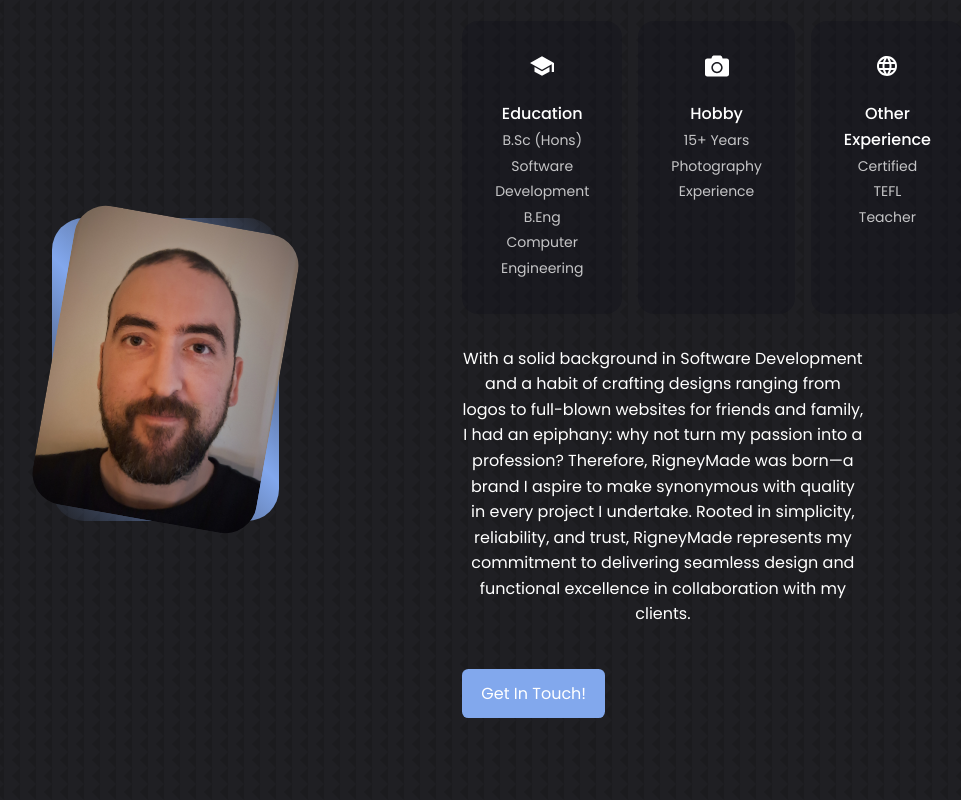
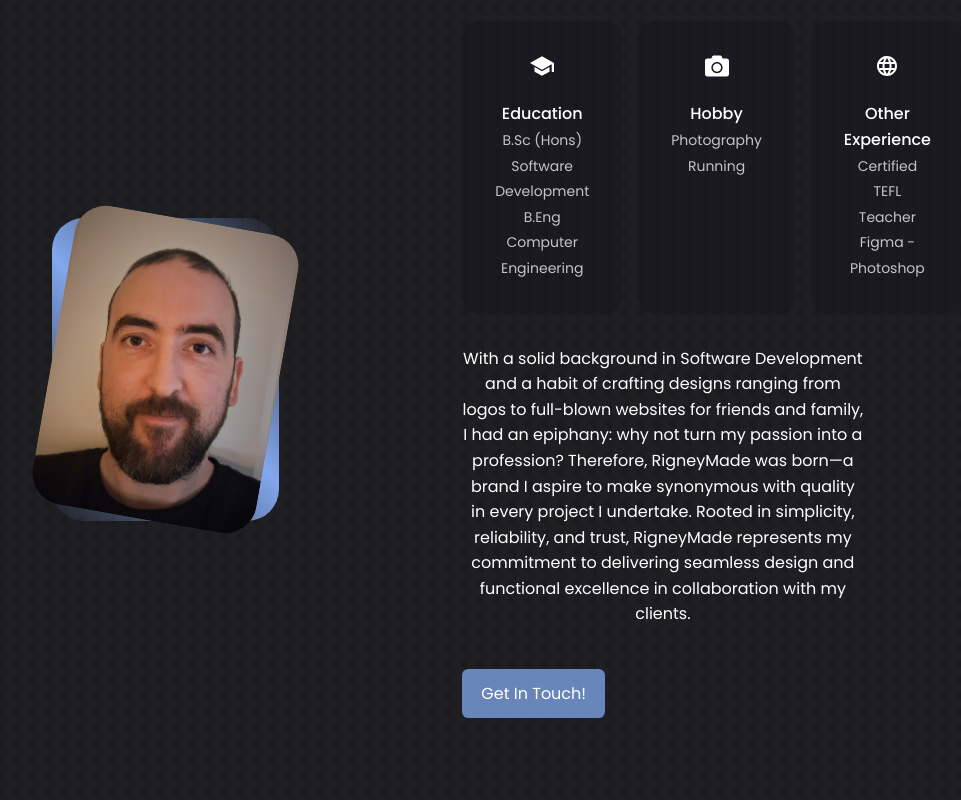
Before and after one commit to KramYengir/portfolio_page, a React (Vite) app: page / in a window 1280 px wide. Shown: the part 1040-1840 px from the top of the page, without its empty margins (132-1093 px from the left). Built offline with nearby package versions, Linux system fonts and the light colour scheme.

Commit message:
changed about cards content

```diff
--- a/src/components/About/About.jsx
+++ b/src/components/About/About.jsx
@@ -29,7 +29,10 @@
               <FaCamera className="about__icon" />
               <div>
                 <h3>Hobby</h3>
-                <small>15+ Years Photography Experience</small>
+                <small>Photography</small>
+                <br />
+
+                <small>Running</small>
               </div>
             </div>
             <div className="about__card">
@@ -37,6 +40,8 @@
               <div>
                 <h3>Other Experience</h3>
                 <small>Certified TEFL Teacher</small>
+                <br />
+                <small>Figma - Photoshop</small>
               </div>
             </div>
           </div>
--- a/src/index.css
+++ b/src/index.css
@@ -292,7 +292,7 @@
 }
 
 .btn-primary {
-  background: hsl(var(--clr-light));
+  background: hsl(var(--clr-light) / 0.75);
   color: var(--color-bg);
   border: 0;
 }
```
